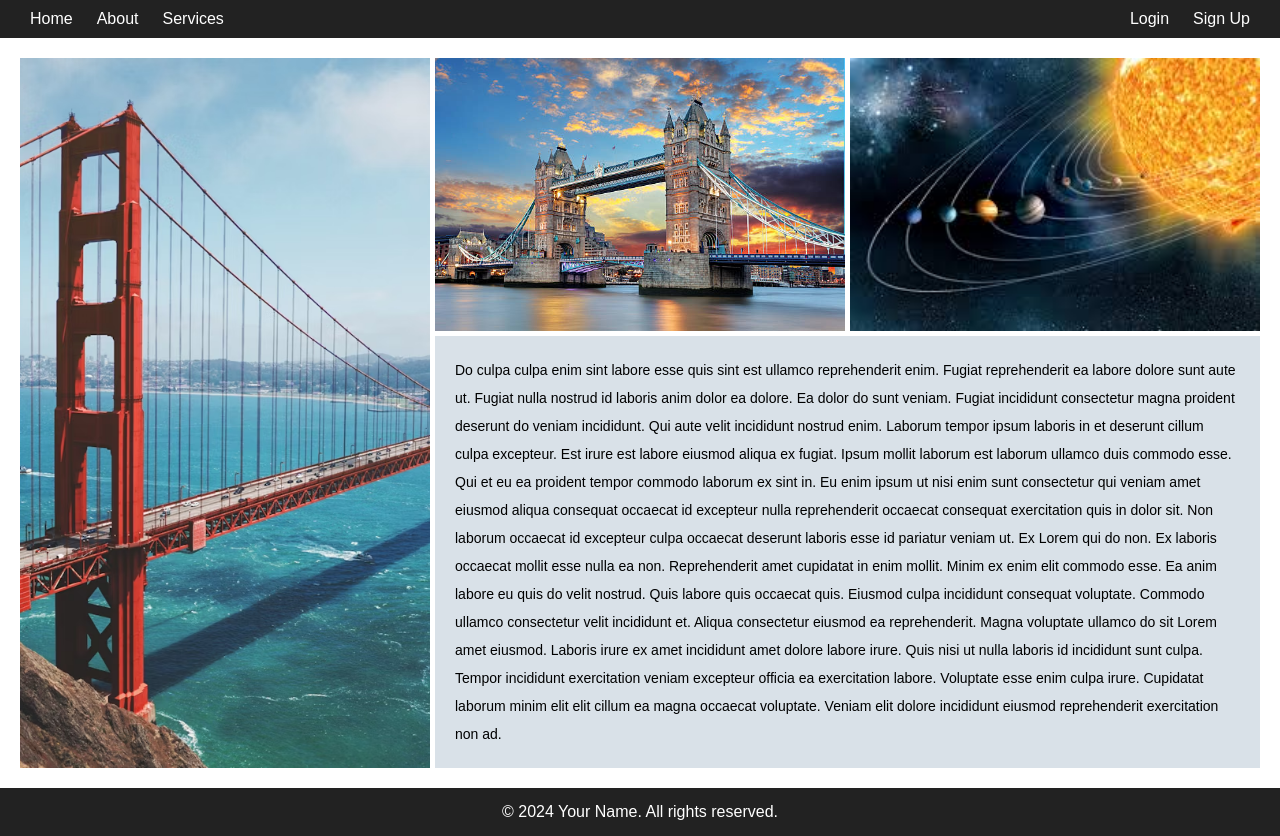
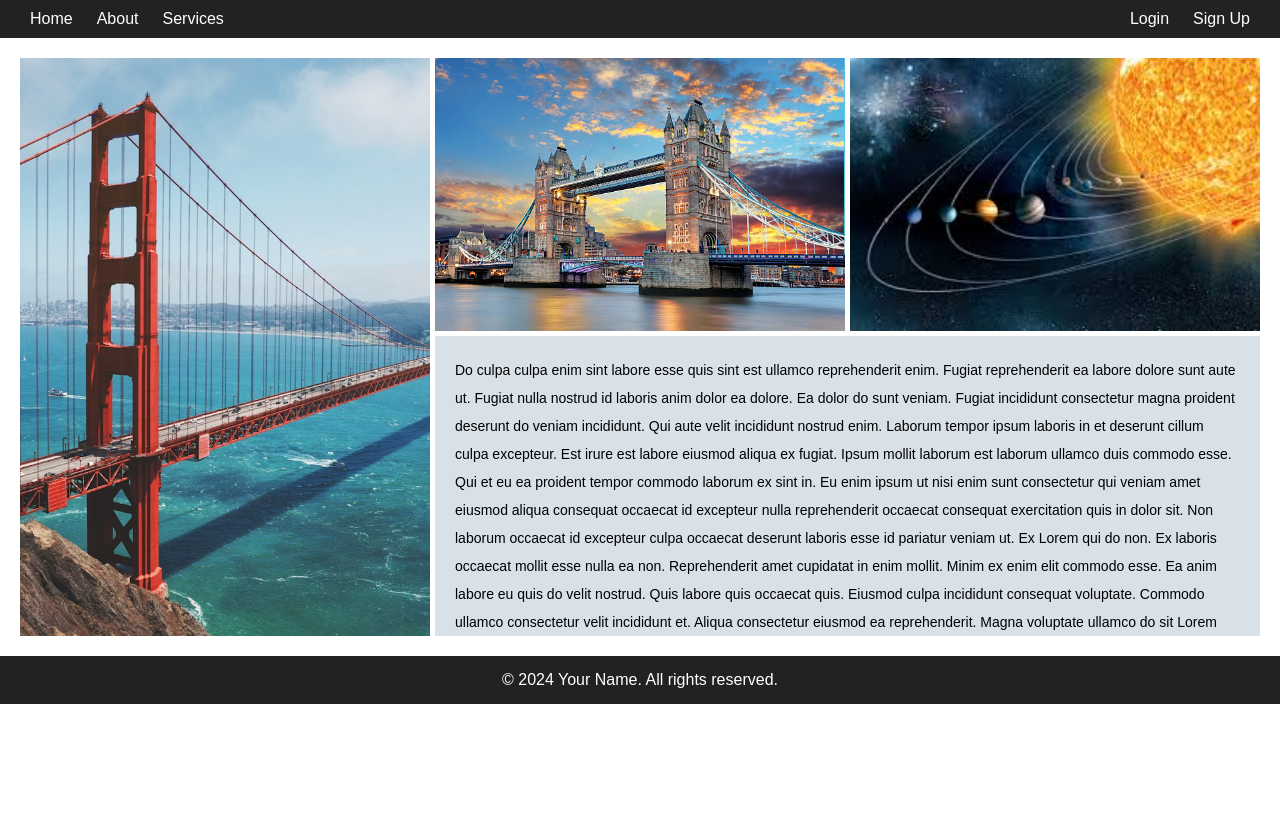
Before and after one commit to nihumakwana/lab3, a plain HTML site: page index.html in a window 1280 px wide. After the commit the page ends 800 px from the top, so only its background shows below. Drawn offline with Linux system fonts and the light colour scheme.

Commit message:
final commit

```diff
--- a/style.css
+++ b/style.css
@@ -73,6 +73,8 @@
   padding: 20px;
   color: black;
   background-color: #d9e1e8;
+  height: 300px;
+  overflow-y: scroll;
 }
 
 /* Footer */
```
